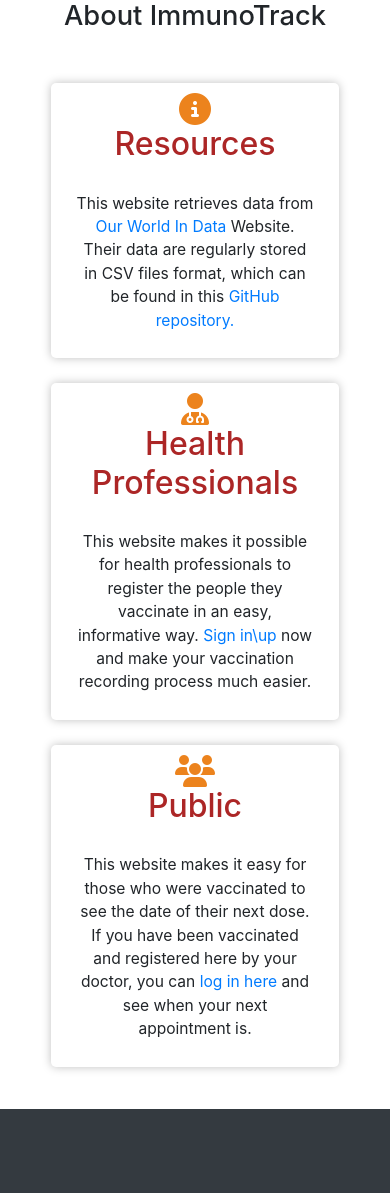
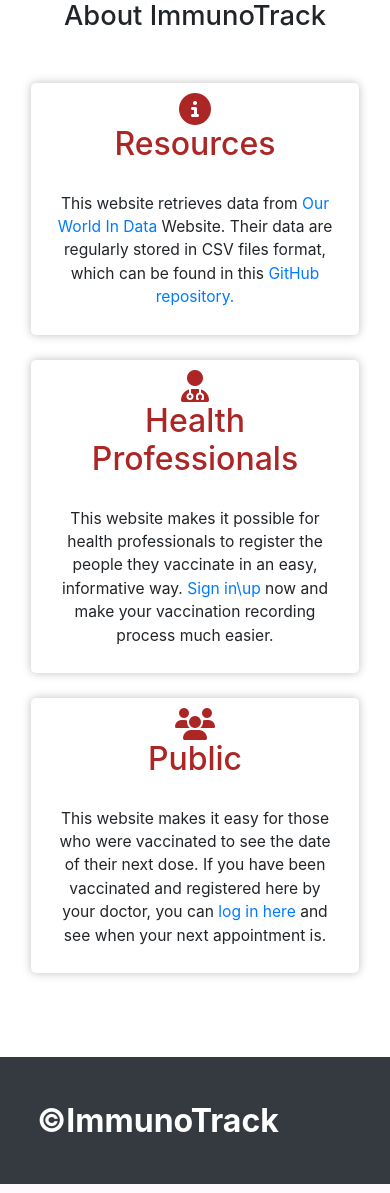
Before and after one commit to amroahmed90/immunotrack, a Flask app: page /about in a window 390 px wide. Shown: the part 117-1310 px from the top of the page. Run offline with Flask 2, Linux system fonts and the light colour scheme; some libraries are stand-ins or nearby versions.

Commit message:
fixing some final tweeks

```diff
--- a/static/styles/about.css
+++ b/static/styles/about.css
@@ -6,7 +6,7 @@
    flex: 1;
 }
 .middle-gutter {
-   flex: 8;
+   flex: 20;
    display: flex;
    flex-direction: column;
 }
@@ -23,13 +23,10 @@
    border-radius: 5px;
 }
 .screen-based-flex:last-child {
-   margin-bottom: 5vh;
+   margin-bottom: 10vh;
 }
+h2,
 i {
-   color: #ec831d;
-   font-size: 3em;
-}
-h2 {
    color: #ac2626;
    font-size: 3em;
 }
--- a/static/styles/styles.css
+++ b/static/styles/styles.css
@@ -46,6 +46,10 @@
    right: 0;
    left: 0;
    min-height: var(--minimum-footer-height);
+   display: flex;
+   justify-content: space-around;
+   align-items: center;
+   flex-wrap: wrap;
 }
 
 /* hide the google translate top bar when translation is active */
@@ -55,8 +59,31 @@
 
 #google_translate_element {
    display: inline;
-   float: right;
    padding: 5px;
+}
+
+.footer-logo {
+   display: flex;
+   justify-content: center;
+   align-items: center;
+   font-size: 2em;
+   color: #fff;
+   font-weight: bold;
+   padding: 5px;
+}
+.no-copy {
+   -webkit-user-select: none;
+   -khtml-user-select: none;
+   -moz-user-select: none;
+   -ms-user-select: none;
+   -o-user-select: none;
+   user-select: none;
+}
+
+@media screen and (max-width: 425px) {
+   :root {
+      --minimum-footer-height: 15vh;
+   }
 }
 
 @media (max-width: 640px) {
--- a/templates/layout.html
+++ b/templates/layout.html
@@ -110,6 +110,7 @@
       {% block body %} {% endblock %}
 
       <footer>
+         <div class="footer-logo no-copy">&#169;ImmunoTrack</div>
          <div id="google_translate_element"></div>
       </footer>
 
```
Also changed, not shown: static/styles/index.css (+10 -0 lines).
